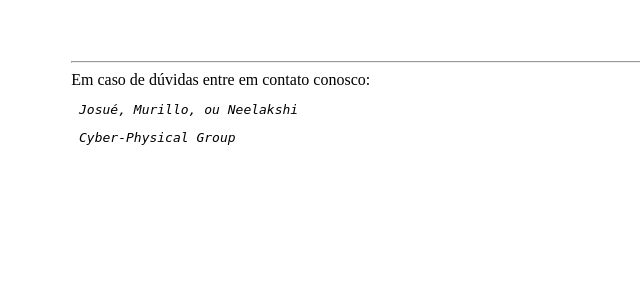
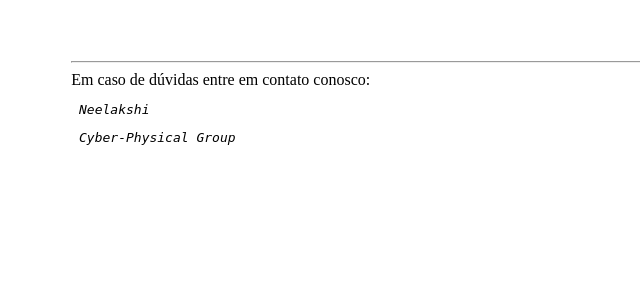
Before and after one commit to neelakshij/emo_annotation_app, a Flask app: page / in a window 1280 px wide. Shown: the part 365-665 px from the top of the page, without its empty margins (0-640 px from the left). Run offline with Flask 3, Linux system fonts and the light colour scheme.

Commit message:
Update home.html

```diff
--- a/app_demo/templates/home.html
+++ b/app_demo/templates/home.html
@@ -51,7 +51,7 @@
 
 <br><br><br><hr>
        Em caso de dúvidas entre em contato conosco:
-       <address><pre> Josué, Murillo, ou Neelakshi </pre></address>
+       <address><pre> Neelakshi </pre></address>
        <pre><cite> Cyber-Physical Group</cite></pre>
 </div>
 </body>
```
